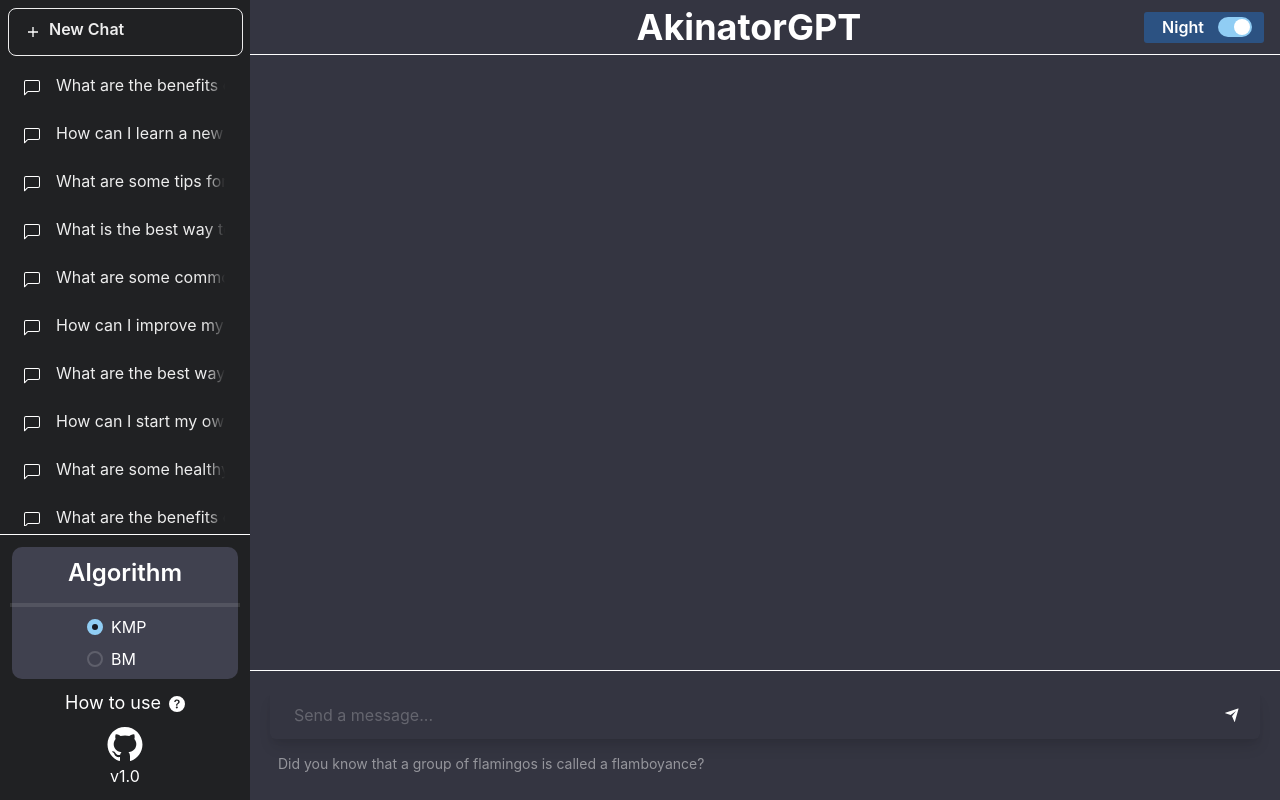
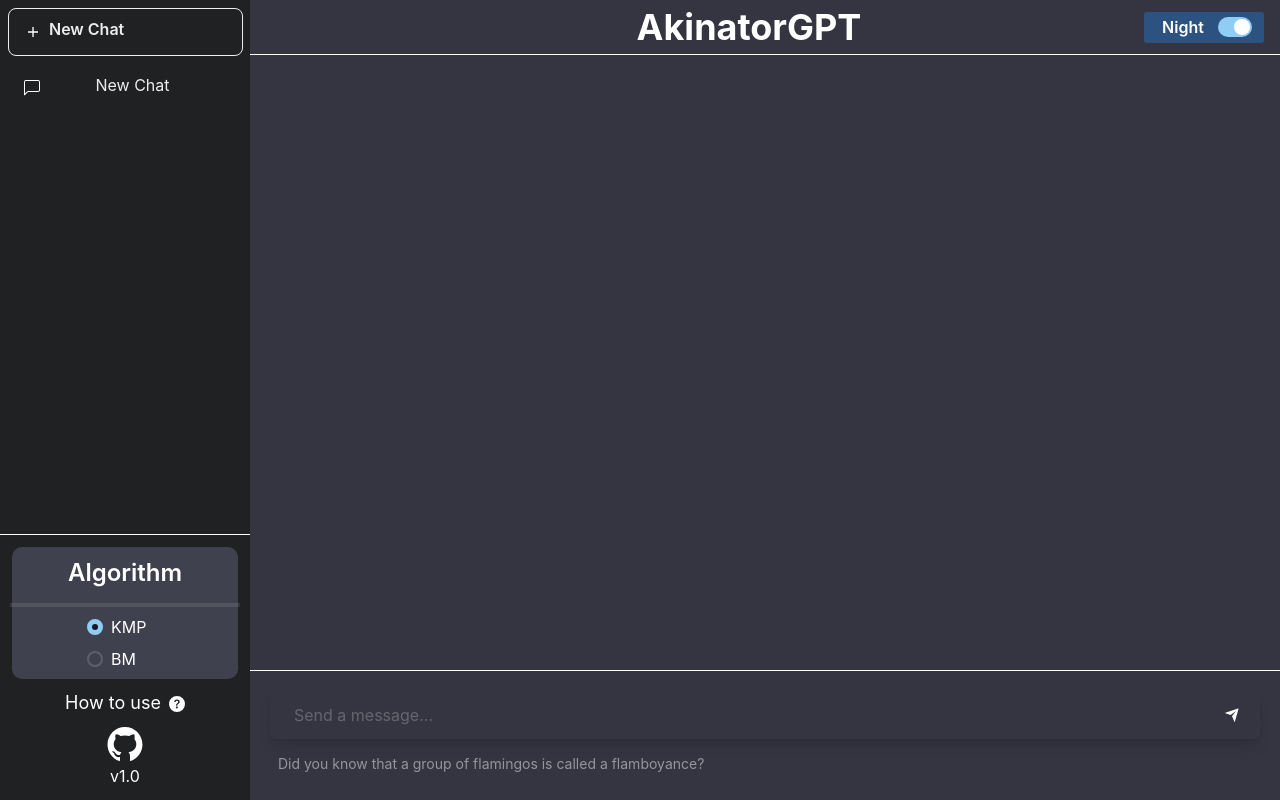
Before and after one commit to farhanfahreezy/Tubes3_13521058, a React (Vite) app: page / in a window 1280 px wide. Both pictures are taken after a click on the button "New Chat". Built offline with nearby package versions, Linux system fonts and the light colour scheme.

Commit message:
refactoring folder

```diff
--- a/src/App.tsx
+++ b/src/App.tsx
@@ -1,13 +1,29 @@
 import { useState, ChangeEvent, KeyboardEvent } from "react";
 import {
+  Drawer,
+  DrawerOverlay,
+  DrawerContent,
   Grid,
   GridItem,
   Show,
   useBreakpointValue,
   useColorModeValue,
+  useDisclosure,
 } from "@chakra-ui/react";
-import MainWindow from "./component/MainWindow";
-import Sidebar from "./component/Sidebar";
+import MainWindow from "./component/mainwindow/MainWindow";
+import Sidebar from "./component/sidebar/Sidebar";
+
+interface HistoryProps {
+  title: string;
+  ID: number;
+}
+
+interface ChatHistory {
+  ID: number;
+  number: number;
+  who: number;
+  dialog: string;
+}
 
 function App() {
   // All useState
@@ -15,8 +31,114 @@ function App() {
   const [selectedAlgorithm, setSelectedAlgorithm] = useState("KMP");
   const [inputValue, setInputValue] = useState("");
   const [outputValue, setOutputValue] = useState("");
+  const [chatArray, setChatArray] = useState<ChatHistory[]>([]);
+  const [historyList, setHistoryList] = useState<HistoryProps[]>([]);
+  const [numOfHistory, setNumOfHistory] = useState(0);
+  const { isOpen, onOpen, onClose } = useDisclosure();
+
+  // Color
+  const bgSideBar = useColorModeValue("#202123", "#202123");
+  const bgMainWindow = useColorModeValue("FFFFFF", "#343541");
+  const currentBreakpoint = useBreakpointValue({ base: "base", md: "md" });
 
   // Changes
+  const addNumOfHistory = () => {
+    setNumOfHistory(numOfHistory + 1);
+  };
+  const subNumOfHistory = () => {
+    setNumOfHistory(numOfHistory - 1);
+  };
+
+  const changeHistoryList = () => {
+    const history = [
+      {
+        title: "What are the benefits of meditation?",
+        ID: 0,
+      },
+      {
+        title: "How can I learn a new language quickly?",
+        ID: 1,
+      },
+    ];
+    setHistoryList(history);
+  };
+
+  const addHistoryList = () => {
+    const newL = {
+      title: "New Chat",
+      ID: numOfHistory,
+    };
+    addNumOfHistory();
+    setHistoryList([...historyList, newL]);
+  };
+
+  const addChatHistory = () => {
+    const newC = {
+      ID: 2,
+      number: 0,
+      who: 1,
+      dialog: "New?",
+    };
+    setChatArray([...chatArray, newC]);
+  };
+
+  const switchChatHistory = (id: number) => {
+    const dummyChat = [
+      {
+        ID: 2,
+        number: 0,
+        who: 1,
+        dialog: "Hi there, hows your day going?",
+      },
+      {
+        ID: 3,
+        number: 0,
+        who: 0,
+        dialog: "It’s going pretty well, thanks for asking. How about you?",
+      },
+      {
+        ID: 4,
+        number: 0,
+        who: 1,
+        dialog:
+          "I’m doing pretty good, thanks. Have you done anything fun today?",
+      },
+      {
+        ID: 5,
+        number: 0,
+        who: 0,
+        dialog:
+          "Yeah, I went for a hike in the mountains earlier. It was beautiful.",
+      },
+      {
+        ID: 6,
+        number: 0,
+        who: 1,
+        dialog:
+          "That sounds like a great way to spend the day. Did you take any pictures?",
+      },
+      {
+        ID: 7,
+        number: 0,
+        who: 0,
+        dialog: "Yeah, I did. I can show them to you later if you want.",
+      },
+      {
+        ID: 8,
+        number: 0,
+        who: 1,
+        dialog: "Sure, that would be great. What kind of camera do you use?",
+      },
+      {
+        ID: 23,
+        number: 0,
+        who: 0,
+        dialog:
+          "Yeah, I’ve played a few shows at local bars and cafes. It’s a great way to connect with other musicians.",
+      },
+    ];
+    setChatArray(dummyChat);
+  };
 
   // History List Handler
   const handleSelectList = (id: number) => {
@@ -35,17 +157,15 @@ function App() {
 
   const handleButtonClick = () => {
     setOutputValue(inputValue);
+    addChatHistory();
   };
 
   const handleInputEnter = (event: KeyboardEvent<HTMLInputElement>) => {
     if (event.key === "Enter") {
       setOutputValue(inputValue);
+      addChatHistory();
     }
   };
-
-  const bgSideBar = useColorModeValue("#202123", "#202123");
-  const bgMainWindow = useColorModeValue("FFFFFF", "#343541");
-  const currentBreakpoint = useBreakpointValue({ base: "base", md: "md" });
   return (
     <>
       <Grid
@@ -61,6 +181,9 @@ function App() {
               handleSelectList={handleSelectList}
               selectedVal={selectedAlgorithm}
               handleChage={handleSelectedAlgorithm}
+              switchChatHistory={switchChatHistory}
+              historyList={historyList}
+              addHistoryList={addHistoryList}
             />
           </GridItem>
         </Show>
@@ -80,9 +203,25 @@ function App() {
             handleInputChange={handleInputChange}
             handleButtonClick={handleButtonClick}
             handleInputEnter={handleInputEnter}
+            chat={chatArray}
+            onOpen={onOpen}
           />
         </GridItem>
       </Grid>
+      <Drawer placement="left" onClose={onClose} isOpen={isOpen}>
+        <DrawerOverlay />
+        <DrawerContent bg={bgSideBar} maxW="250px">
+          <Sidebar
+            selectedId={selectedIndex}
+            handleSelectList={handleSelectList}
+            selectedVal={selectedAlgorithm}
+            handleChage={handleSelectedAlgorithm}
+            switchChatHistory={switchChatHistory}
+            historyList={historyList}
+            addHistoryList={addHistoryList}
+          />
+        </DrawerContent>
+      </Drawer>
     </>
   );
 }
--- a/src/component/BubbleChat.tsx
+++ b/src/component/mainwindow/BubbleChat.tsx
@@ -1,6 +1,6 @@
 import { Box, useColorModeValue, Text, HStack, Image } from "@chakra-ui/react";
-import akinatorLogo from "../assets/img/akinatorLogo.png";
-import userLogo from "../assets/img/userLogo.png";
+import akinatorLogo from "../../assets/img/akinatorLogo.png";
+import userLogo from "../../assets/img/userLogo.png";
 
 interface ChatProps {
   sender: number;
--- a/src/component/MainWindow.tsx
+++ b/src/component/mainwindow/MainWindow.tsx
@@ -8,7 +8,13 @@ import {
 import TopBar from "./TopBar";
 import ChatContainer from "./ChatContainer";
 import InputContainer from "./InputContainer";
-import { i } from "mathjs";
+
+interface ChatHistory {
+  ID: number;
+  number: number;
+  who: number;
+  dialog: string;
+}
 
 interface MainWindowProps {
   inputValue: string;
@@ -18,6 +24,8 @@ interface MainWindowProps {
   handleInputChange: (event: ChangeEvent<HTMLInputElement>) => void;
   handleButtonClick: () => void;
   handleInputEnter: (event: KeyboardEvent<HTMLInputElement>) => void;
+  chat: ChatHistory[];
+  onOpen: () => void;
 }
 
 const MainWindow = ({
@@ -28,6 +36,8 @@ const MainWindow = ({
   handleInputChange,
   handleButtonClick,
   handleInputEnter,
+  chat,
+  onOpen,
 }: MainWindowProps) => {
   const bgTopBar = useColorModeValue("#202123", "#343541");
   const bgBorder = useColorModeValue("#202123", "#FFFFFF");
@@ -47,7 +57,7 @@ const MainWindow = ({
           h="fit-content"
           w="100%"
         >
-          <TopBar />
+          <TopBar onOpen={onOpen} />
         </GridItem>
         <GridItem
           area="chatContainer"
@@ -59,7 +69,7 @@ const MainWindow = ({
           w="100%"
           alignContent="flex-start"
         >
-          <ChatContainer />
+          <ChatContainer chat={chat} />
         </GridItem>
         <GridItem
           area="inputContainer"
--- a/src/component/BottomSidebar.tsx
+++ b/src/component/sidebar/BottomSidebar.tsx
@@ -11,7 +11,7 @@ import {
 } from "@chakra-ui/react";
 import { BsFillQuestionCircleFill } from "react-icons/bs";
 import { AiFillGithub } from "react-icons/ai";
-import ModeSwitch from "./ModeSwitch";
+import ModeSwitch from "../ModeSwitch";
 
 interface BottomSidebarProps {
   selectedVal: string;
--- a/src/component/HistoryList.tsx
+++ b/src/component/sidebar/HistoryList.tsx
@@ -3,24 +3,34 @@ import { set } from "lodash";
 import { MouseEvent, useState } from "react";
 import { BsChatLeft } from "react-icons/bs";
 
-interface History {
+interface HistoryProps {
   title: string;
-  id: number;
+  ID: number;
 }
 
-interface HistoryTitle {
-  hist: History[];
+interface HistoryListProps {
+  hist: HistoryProps[];
   selectedId: number;
   handleSelectList: (id: number) => void;
+  switchChatHistory: (id: number) => void;
 }
 
-function HistoryList({ hist, selectedId, handleSelectList }: HistoryTitle) {
+function HistoryList({
+  hist,
+  selectedId,
+  handleSelectList,
+  switchChatHistory,
+}: HistoryListProps) {
+  const handleListWhenClicked = (id: number) => {
+    handleSelectList(id);
+    switchChatHistory(id);
+  };
   return (
     <Container ml="-6">
       {hist.map((item) => (
         <Button
-          key={item.id}
-          variant={item.id === selectedId ? "solid" : "ghost"}
+          key={item.ID}
+          variant={item.ID === selectedId ? "solid" : "ghost"}
           height="48px"
           width="235px"
           borderRadius="8px"
@@ -34,7 +44,7 @@ function HistoryList({ hist, selectedId, handleSelectList }: HistoryTitle) {
           textOverflow="ellipsis"
           whiteSpace="nowrap"
           onClick={() => {
-            handleSelectList(item.id);
+            handleListWhenClicked(item.ID);
           }}
         >
           <Container
--- a/src/component/Sidebar.tsx
+++ b/src/component/sidebar/Sidebar.tsx
@@ -9,11 +9,19 @@ import { IoMdAdd } from "react-icons/io";
 import HistoryList from "./HistoryList";
 import BottomSidebar from "./BottomSidebar";
 
+interface HistoryProps {
+  title: string;
+  ID: number;
+}
+
 interface SidebarProps {
   selectedId: number;
   handleSelectList: (id: number) => void;
   selectedVal: string;
   handleChage: (num: string) => void;
+  switchChatHistory: (id: number) => void;
+  historyList: HistoryProps[];
+  addHistoryList: () => void;
 }
 
 function Sidebar({
@@ -21,73 +29,11 @@ function Sidebar({
   handleSelectList,
   selectedVal,
   handleChage,
+  switchChatHistory,
+  historyList,
+  addHistoryList,
 }: SidebarProps) {
   const currentBreakpoint = useBreakpointValue({ base: "base", md: "md" });
-
-  let history = [
-    {
-      title: "What are the benefits of meditation?",
-      id: 0,
-    },
-    {
-      title: "How can I learn a new language quickly?",
-      id: 1,
-    },
-    {
-      title: "What are some tips for improving my public speaking skills?",
-      id: 2,
-    },
-    {
-      title: "What is the best way to save money for retirement?",
-      id: 3,
-    },
-    {
-      title:
-        "What are some common interview questions and how should I answer them?",
-      id: 4,
-    },
-    {
-      title: "How can I improve my writing skills?",
-      id: 5,
-    },
-    {
-      title: "What are the best ways to stay motivated when studying?",
-      id: 6,
-    },
-    {
-      title: "How can I start my own business?",
-      id: 7,
-    },
-    {
-      title: "What are some healthy eating habits?",
-      id: 8,
-    },
-    {
-      title: "What are the benefits of exercise?",
-      id: 9,
-    },
-    {
-      title: "How can I improve my time management skills?",
-      id: 10,
-    },
-    {
-      title: "What are some effective study techniques?",
-      id: 11,
-    },
-    {
-      title: "How can I reduce stress in my daily life?",
-      id: 12,
-    },
-    {
-      title:
-        "What are some effective ways to network and build professional relationships?",
-      id: 13,
-    },
-    {
-      title: "How can I improve my leadership skills?",
-      id: 14,
-    },
-  ];
   return (
     <>
       <VStack textColor="#FFFFFF">
@@ -105,6 +51,7 @@ function Sidebar({
             }}
             leftIcon={<IoMdAdd color="white" />}
             marginLeft={0}
+            onClick={addHistoryList}
           >
             <Text marginLeft={0} marginBottom={1}>
               New Chat
@@ -139,9 +86,10 @@ function Sidebar({
           }}
         >
           <HistoryList
-            hist={history}
+            hist={historyList}
             selectedId={selectedId}
             handleSelectList={handleSelectList}
+            switchChatHistory={switchChatHistory}
           />
         </Container>
         <Container h="auto" padding={3} borderTop="1px">
```
Also changed, not shown: src/component/mainwindow/ChatContainer.tsx (renamed from src/component/ChatContainer.tsx, +12 -29 lines), src/component/mainwindow/TopBar.tsx (renamed from src/component/TopBar.tsx, +17 -14 lines), src/component/mainwindow/InputContainer.tsx (renamed from src/component/InputContainer.tsx), src/component/sidebar/RadioButton.tsx (renamed from src/component/RadioButton.tsx).
